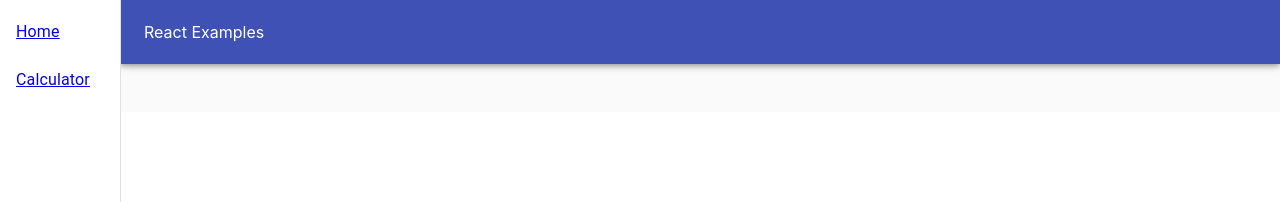
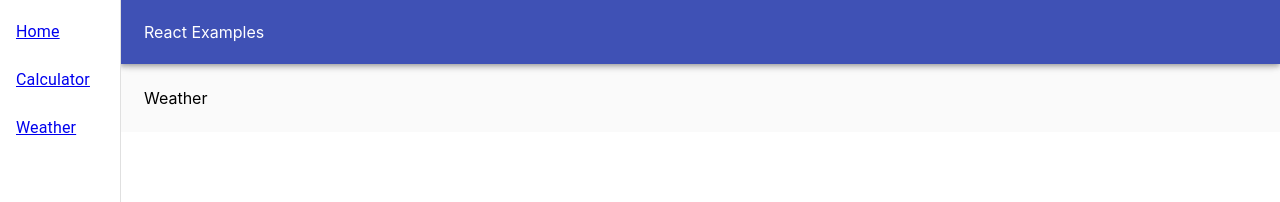
Before and after one commit to deepakvenkat/react-examples, a React (Create React App) app: page /weather in a window 1280 px wide. Shown: the top 202 px of the page. Built offline with nearby package versions, Linux system fonts and the light colour scheme.

Commit message:
Add a new route for weather

```diff
--- a/src/App.js
+++ b/src/App.js
@@ -20,6 +20,7 @@ import ListItemText from '@material-ui/core/ListItemText';
 
 import Home from './routes/Home';
 import Calculator from './routes/Calculator';
+import Weather from './routes/Weather';
 
 const routes = [{
   link: '/',
@@ -27,6 +28,9 @@ const routes = [{
 }, {
   link: '/calculator',
   text: 'Calculator',
+}, {
+  link: '/weather',
+  text: 'Weather',
 }];
 
 const drawerWidth = 120;
@@ -80,6 +84,7 @@ export default function App() {
                     primary={(
                       <Link to={route.link}>{route.text}</Link>
                     )}
+                    key={route.text}
                   />
                 </ListItem>
               ))
@@ -92,6 +97,7 @@ export default function App() {
             <Switch>
               <Route exact path="/" component={Home} />
               <Route path="/calculator" component={Calculator} />
+              <Route path="/weather" component={Weather} />
             </Switch>
           </Suspense>
         </main>
--- /dev/null
+++ b/src/routes/Weather/Weather.js
@@ -0,0 +1,9 @@
+import React from 'react';
+
+const Weather = () => (
+  <div>
+    Weather
+  </div>
+);
+
+export default Weather;
--- /dev/null
+++ b/src/routes/Weather/index.js
@@ -0,0 +1,3 @@
+import Weather from './Weather';
+
+export default Weather;
```
Also changed, not shown: 1 other file (tests, documents, lock files or other folders).
